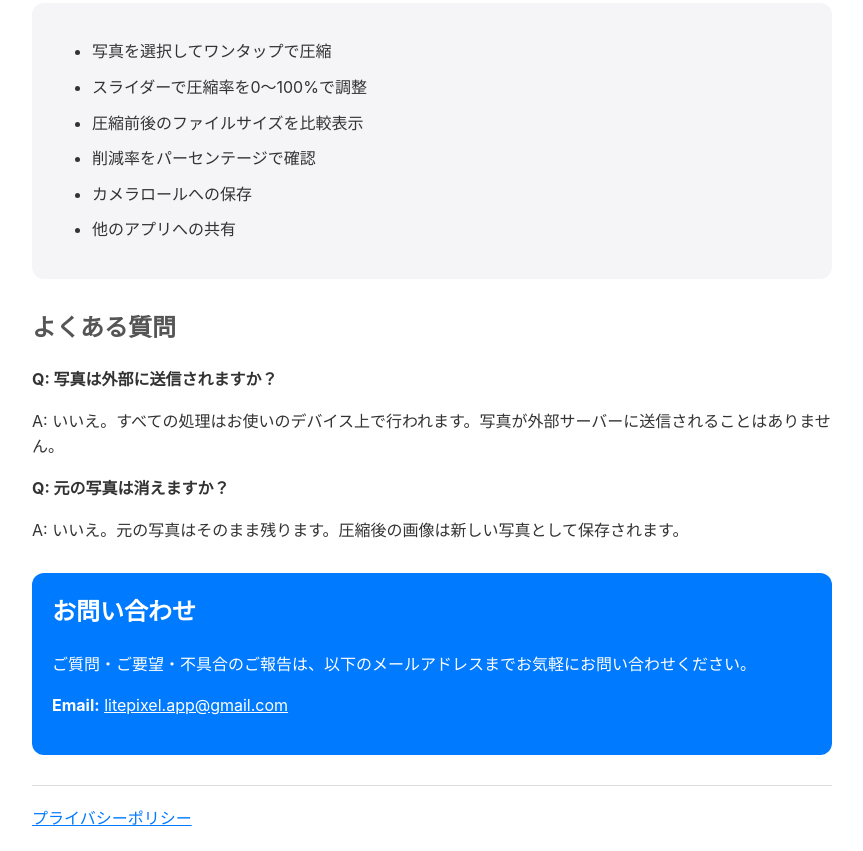
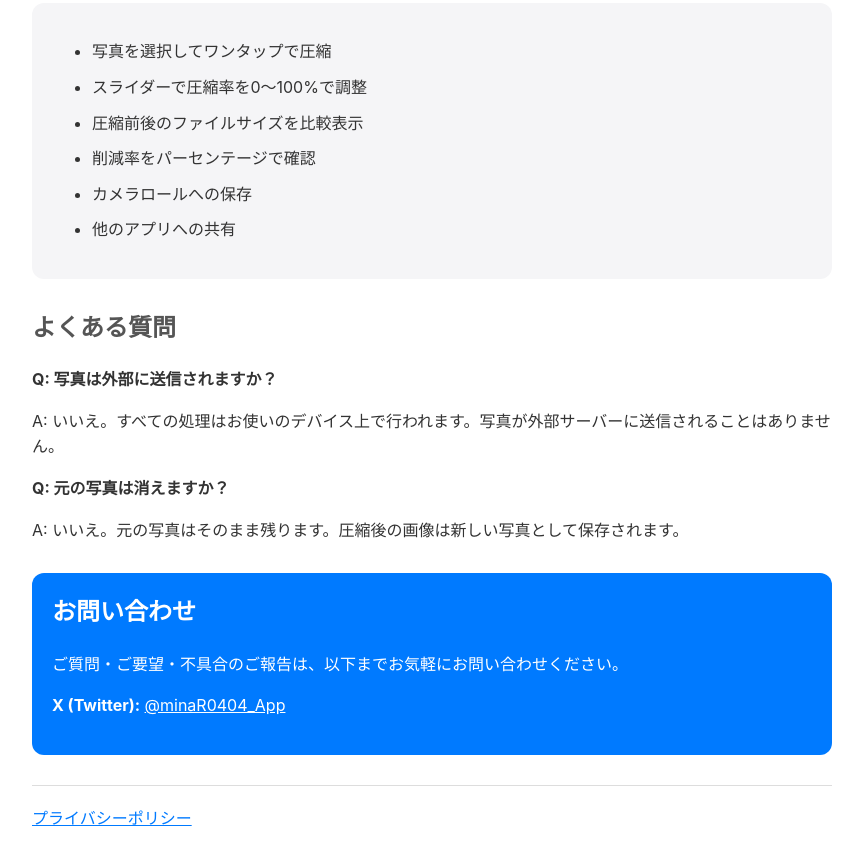
Before and after one commit to minaR0404/LitePixel, a plain HTML site: page docs/index.html in a window 1280 px wide. Shown: the part 391-1242 px from the top of the page, without its empty margins (208-1071 px from the left). Drawn offline with Linux system fonts and the light colour scheme.

Commit message:
docs: 連絡先をメールからX(Twitter)に変更
Co-Authored-By: Claude Opus 4.5 <noreply@anthropic.com>

```diff
--- a/docs/index.html
+++ b/docs/index.html
@@ -87,8 +87,8 @@
 
     <div class="contact-box">
         <h2 style="color: white; margin-top: 0;">お問い合わせ</h2>
-        <p>ご質問・ご要望・不具合のご報告は、以下のメールアドレスまでお気軽にお問い合わせください。</p>
-        <p><strong>Email:</strong> <a href="mailto:litepixel.app@gmail.com">litepixel.app@gmail.com</a></p>
+        <p>ご質問・ご要望・不具合のご報告は、以下までお気軽にお問い合わせください。</p>
+        <p><strong>X (Twitter):</strong> <a href="https://x.com/minaR0404_App" target="_blank">@minaR0404_App</a></p>
     </div>
 
     <div class="links">
```
Also changed, not shown: docs/privacy-policy.html (+1 -1 lines).
